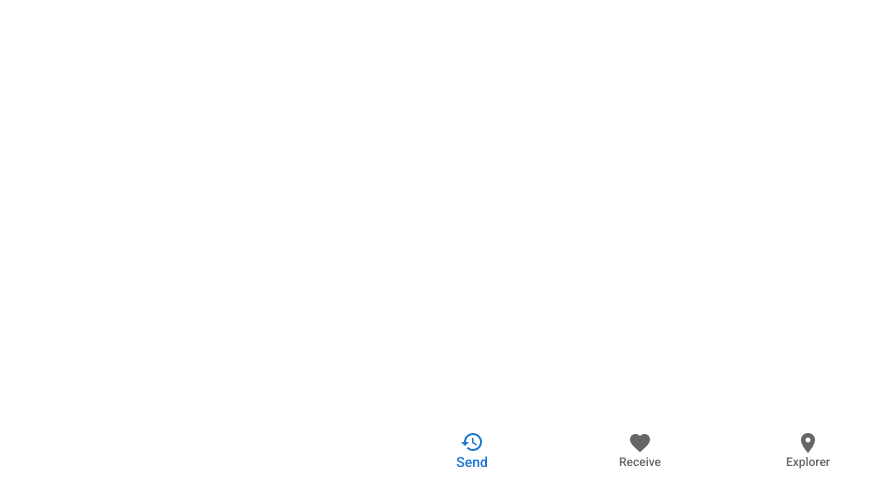
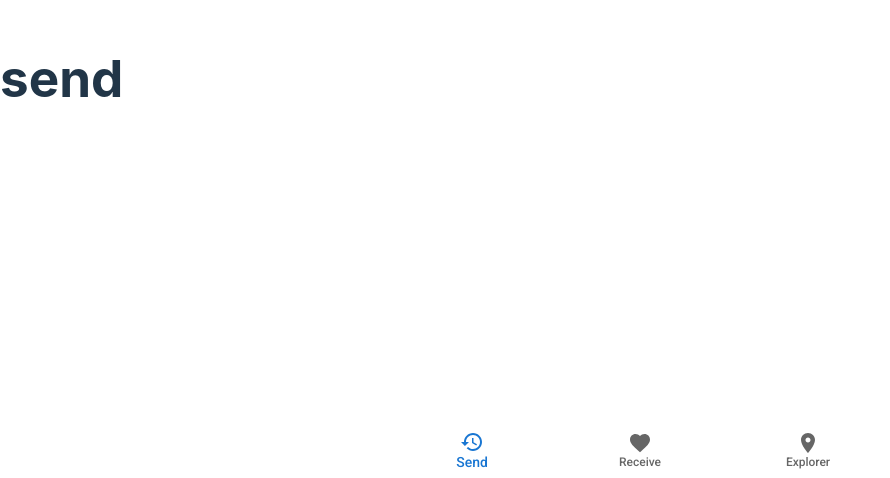
Before and after one commit to hainsdominic/bendit, a React app: page / in a window 1280 px wide. Shown: the part 322-800 px from the top of the page, without its empty margins (0-890 px from the left). Built offline with nearby package versions, Linux system fonts and the light colour scheme; the HTML template or start-up script is replaced by a standard one.

Commit message:
feat: navigation

```diff
--- a/src/App.tsx
+++ b/src/App.tsx
@@ -1,9 +1,24 @@
+import { useState } from 'react';
 import Navigations from './components/Navigations';
 
 function App() {
+    const [value, setValue] = useState(0);
+
+    const ShowPages = () => {
+        if (value === 0) {
+            return <h1> send</h1>;
+        } else if (value === 1) {
+            return <h1> receive</h1>;
+        } else if (value === 2) {
+            return <h1> explorer</h1>;
+        }
+        return <></>;
+    };
+
     return (
         <div>
-            <Navigations />
+            <ShowPages />
+            <Navigations value={value} setValue={setValue} />
         </div>
     );
 }
--- a/src/components/Navigations.tsx
+++ b/src/components/Navigations.tsx
@@ -18,9 +18,15 @@ const useStyles = makeStyles({
     },
 });
 
-const Navigations = () => {
+//types for the props
+type Props = {
+    value: number;
+    setValue: (value: number) => void;
+};
+
+const Navigations = ({ value, setValue }: Props) => {
     const classes = useStyles();
-    const [value, setValue] = useState(0);
+
     return (
         <Box className={classes.root}>
             <BottomNavigation
```
